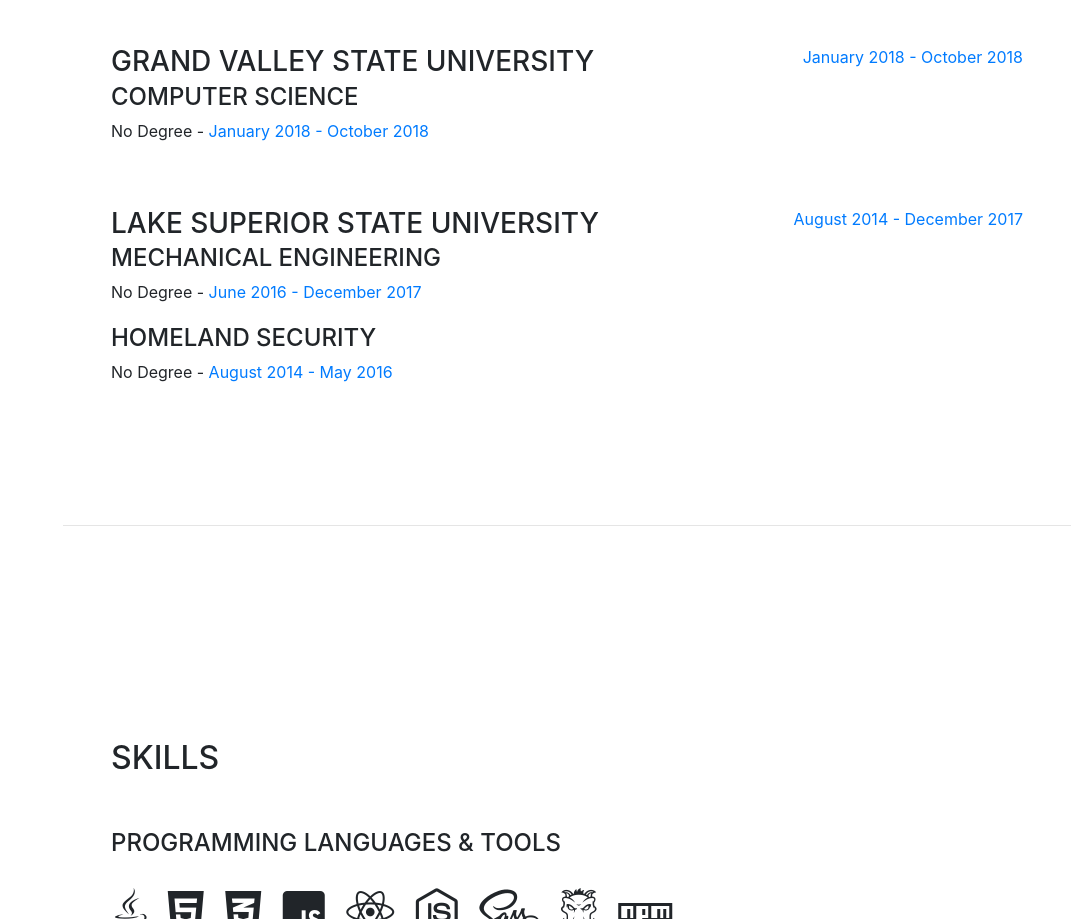
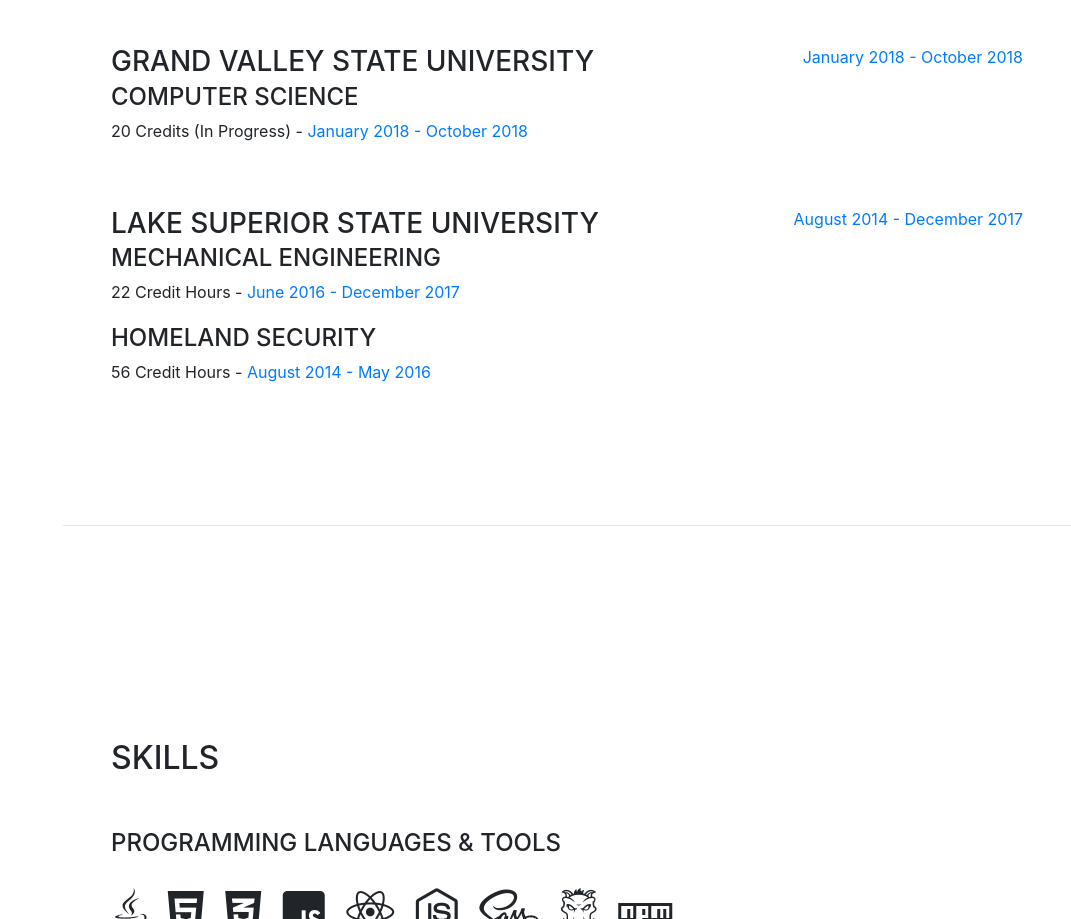
Before and after one commit to SteveLucasCS/Portfolio_Live, a website with bundled scripts: page public/index.html in a window 1280 px wide. Shown: the part 2270-3189 px from the top of the page, without its empty margins (209-1280 px from the left). Built offline with nearby package versions, Linux system fonts and the light colour scheme; a web font is replaced by a local one.

Commit message:
Updated Education section

```diff
--- a/public/index.html
+++ b/public/index.html
@@ -210,7 +210,7 @@
           <div class="resume-content">
             <h3 class="mb-0">Grand Valley State University</h3>
             <div class="subheading mb-1">Computer Science</span></div>
-            <div class="resume-date mb-3">No Degree - <span class="text-primary">January 2018 - October 2018</span></div>
+            <div class="resume-date mb-3">20 Credits (In Progress) - <span class="text-primary">January 2018 - October 2018</span></div>
           </div>
           <div class="resume-date text-md-right">
             <span class="text-primary">January 2018 - October 2018</span>
@@ -221,9 +221,9 @@
           <div class="resume-content">
             <h3 class="mb-0">Lake Superior State University</h3>
             <div class="subheading mb-1">Mechanical Engineering</div>
-            <div class="resume-date mb-3">No Degree - <span class="text-primary">June 2016 - December 2017</span></div>
+            <div class="resume-date mb-3">22 Credit Hours - <span class="text-primary">June 2016 - December 2017</span></div>
             <div class="subheading mb-1">Homeland Security</div>
-            <div class="resume-date mb-3">No Degree - <span class="text-primary">August 2014 - May 2016</span></div>
+            <div class="resume-date mb-3">56 Credit Hours - <span class="text-primary">August 2014 - May 2016</span></div>
           </div>
           <div class="resume-date text-md-right">
             <span class="text-primary">August 2014 - December 2017</span>
```
